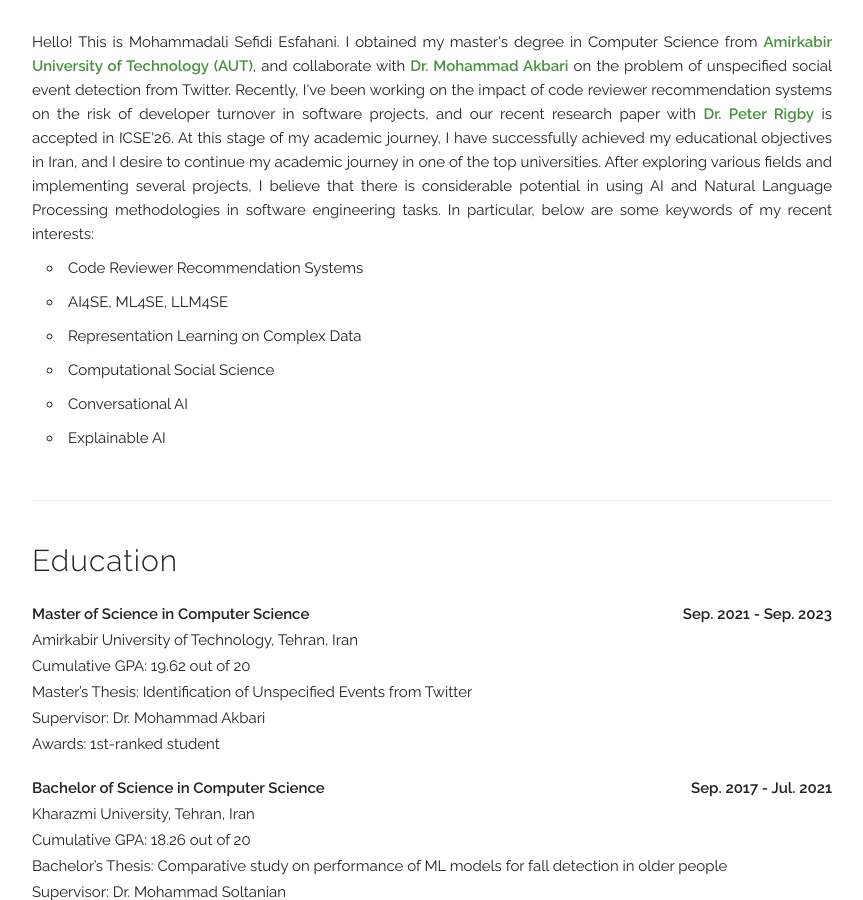
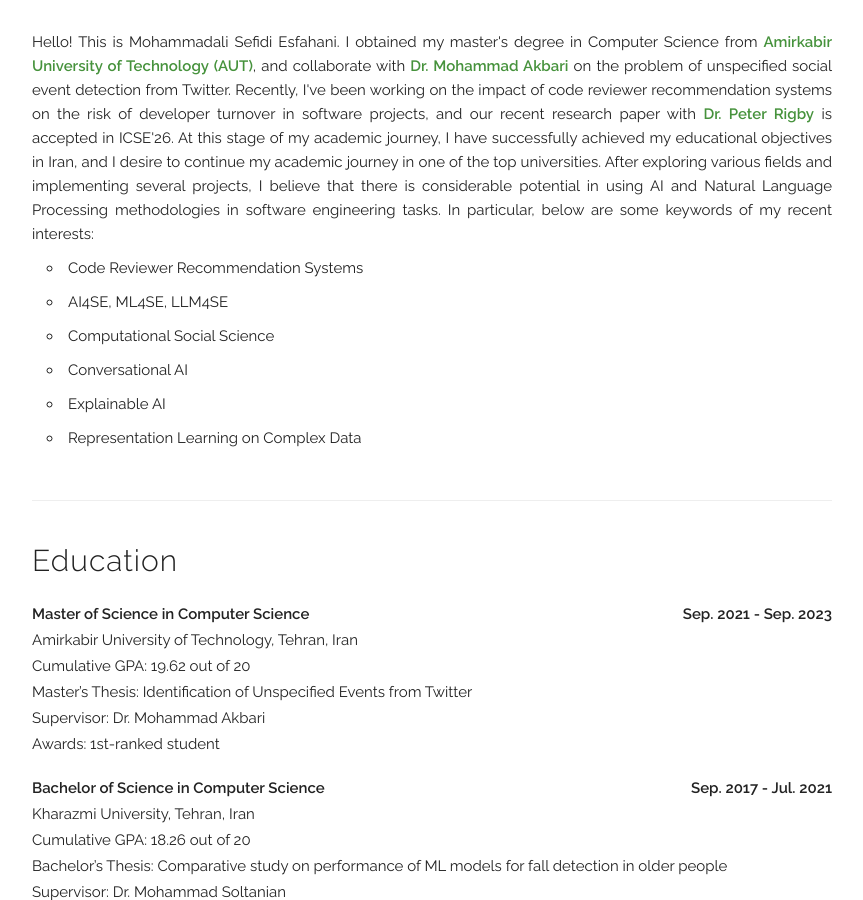
Before and after one commit to mojtabaSefidi/mojtabaSefidi.github.io, a Jekyll site: the page built from index.html, in a window 1280 px wide and 900 px high, scrolled down 519 px. Shown: the whole window, without its empty margins (208-1071 px from the left). Built offline with Jekyll 4.4.1, drawn with Linux system fonts in a browser that asks for light colours; some web fonts are replaced.

Commit message:
Update index.html

```diff
--- a/index.html
+++ b/index.html
@@ -23,9 +23,6 @@
         AI4SE, ML4SE, LLM4SE
       </li>
       <li>
-        Representation Learning on Complex Data
-      </li>
-      <li>
         Computational Social Science
       </li>
       <li>
@@ -33,6 +30,9 @@
       </li>
       <li>
         Explainable AI
+      </li>
+      <li>
+        Representation Learning on Complex Data
       </li>
     </ul>
   </p>
```
